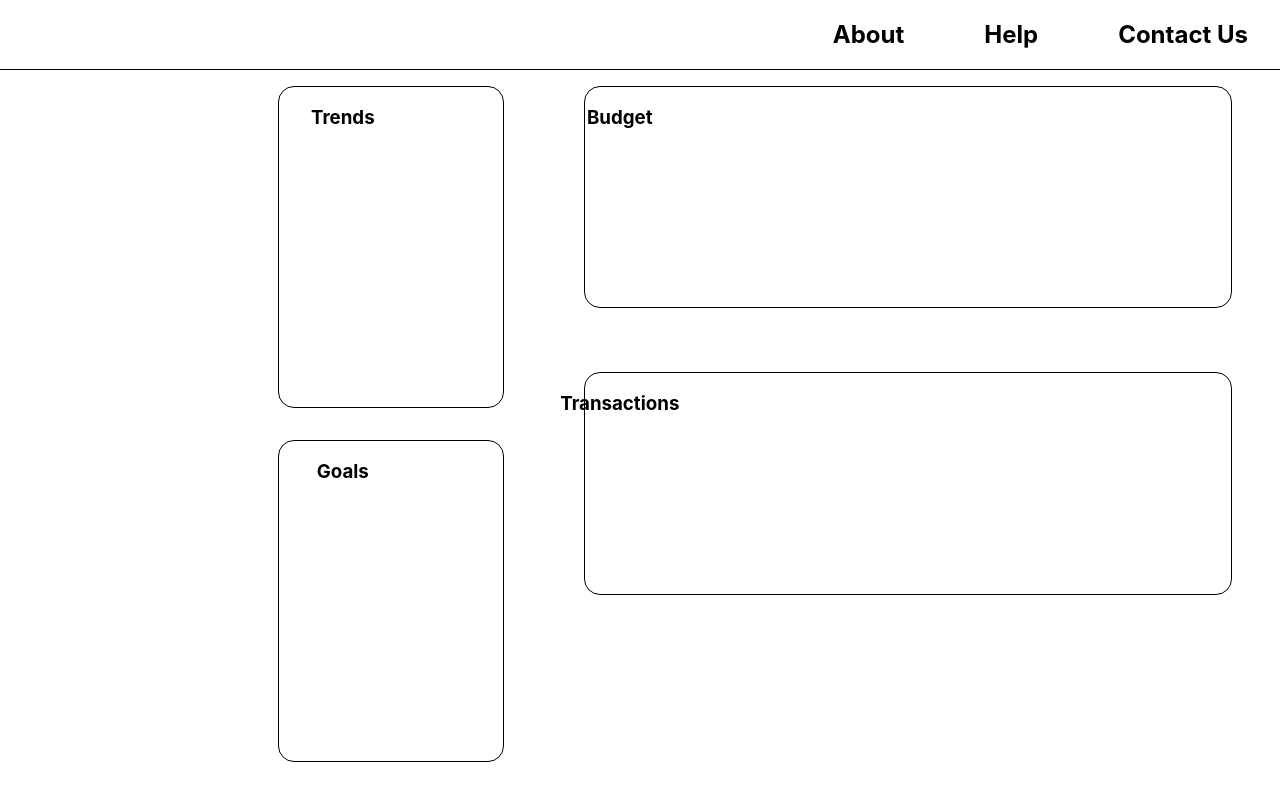
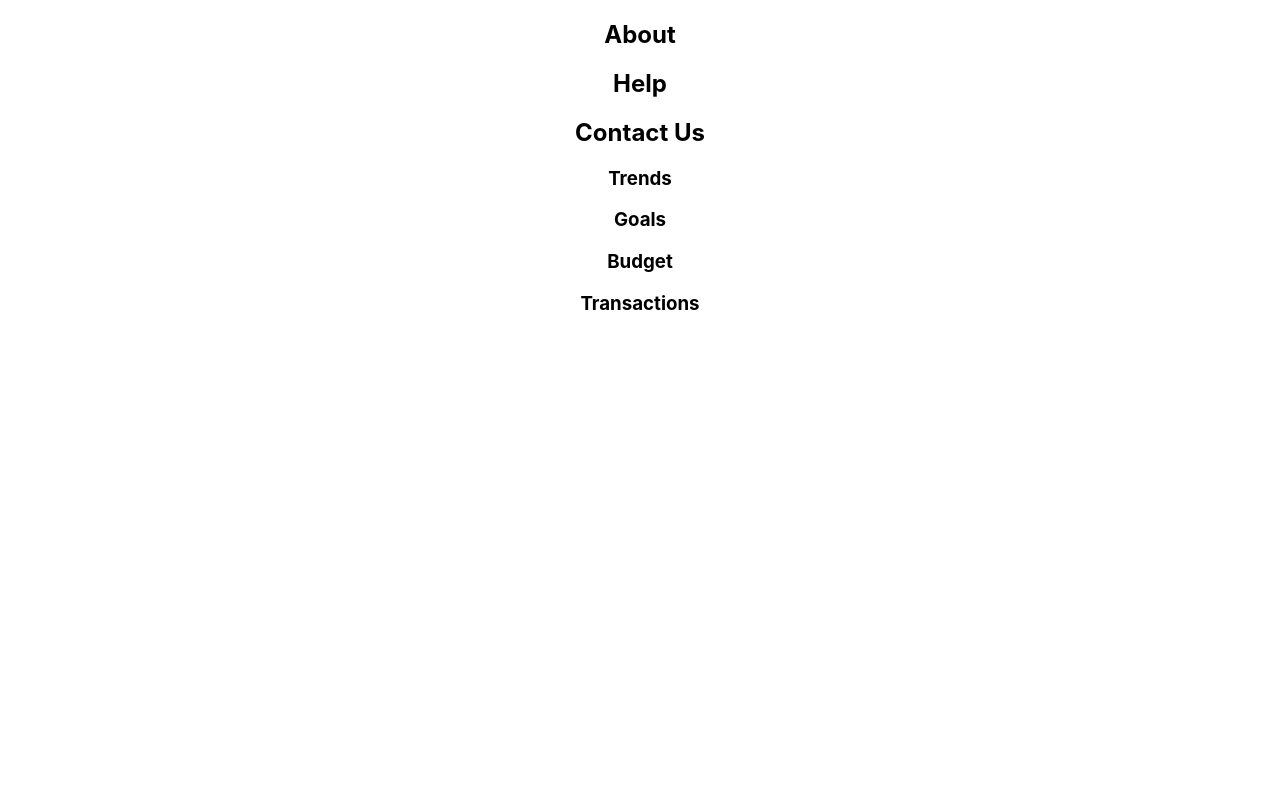
Before and after one commit to MasonHirst/riz-finance-group-project-react, a React (Create React App) app: page /dashboard in a window 1280 px wide. Built offline with nearby package versions, Linux system fonts and the light colour scheme.

Commit message:
got rid of css

```diff
--- a/src/UI/DashBoard.module.css
+++ /dev/null
@@ -1,58 +0,0 @@
-/* ! This file and folder will be deleted once MUI is integragted */
-
-.nav {
-    display: flex;
-    gap: 5rem;
-    padding: 0 2rem;
-}
-
-.header {
-    display: flex;
-    justify-content: flex-end;
-    border-bottom: solid .1rem black;
-    margin-bottom: 1rem;
-}
-
-.snapshot_container {
-    display: flex;
-    justify-content: flex-end;
-    gap: 5rem;
-    padding-right: 3rem;
-}
-
-.snapshot_box {
-    border: solid black .1rem;
-    border-radius: 1rem;
-    padding: 5rem;
-    width: 38vw;
-}
-.snapshot_box_left {
-    border: solid black .1rem;
-    border-radius: 1rem;
-    padding: 5rem;
-    height: 20vh;
-}
-
-
-.snapshot_left {
-    display: flex;
-    flex-direction: column;
-    gap: 2rem;
-}
-
-.snapshot_right {
-    display: flex;
-    flex-direction: column;
-    gap: 4rem;
-}
-
-.snap_headers {
-    position: relative;
-    left: -3rem;
-    top: -5rem;
-}
-.snap_headers_right {
-    position: relative;
-    left: -18rem;
-    top: -5rem;
-}
--- a/src/screens/DashBoard.jsx
+++ b/src/screens/DashBoard.jsx
@@ -1,34 +1,33 @@
 import React from "react";
 
-import styles from "../UI/DashBoard.module.css";
 
 // TODO This is just the skeleton for what I need to put in. I still need MUI to actually create the dashboard page.
 
 const DashBoard = () => {
   return (
     <div>
-      <header className={styles.header}>
-        <nav className={styles.nav}>
+      <header>
+        <nav>
           <h2>About</h2>
           <h2>Help</h2>
           <h2>Contact Us</h2>
         </nav>
       </header>
-      <main className={styles.snapshot_container}>
-        <div className={styles.snapshot_left}>
-          <div className={styles.snapshot_box_left}>
-            <h3 className={styles.snap_headers}>Trends</h3>
+      <main>
+        <div>
+          <div>
+            <h3>Trends</h3>
           </div>
-          <div className={styles.snapshot_box_left}>
-            <h3 className={styles.snap_headers}>Goals</h3>
+          <div>
+            <h3>Goals</h3>
           </div>
         </div>
-        <div className={styles.snapshot_right}>
-          <div className={styles.snapshot_box}>
-            <h3 className={styles.snap_headers_right}>Budget</h3>
+        <div>
+          <div>
+            <h3>Budget</h3>
           </div>
-          <div className={styles.snapshot_box}>
-            <h3 className={styles.snap_headers_right}>Transactions</h3>
+          <div>
+            <h3>Transactions</h3>
           </div>
         </div>
       </main>
```
